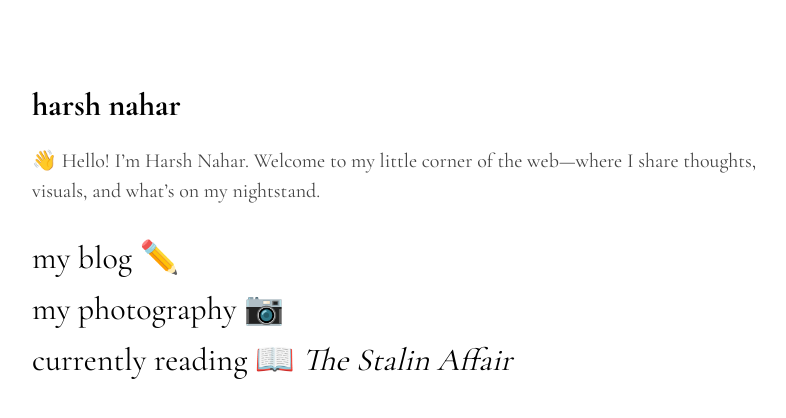
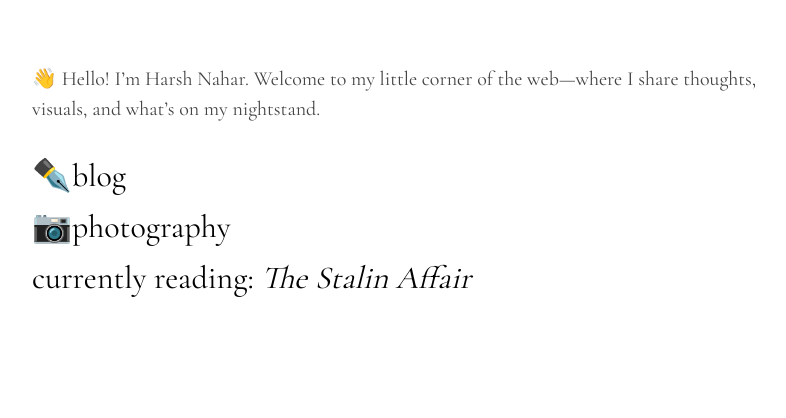
Before and after one commit to harsh-nahar/harsh-nahar.github.io, a Jekyll site: the page built from index.md, in a window 1280 px wide. Shown: the top 418 px of the page, without its empty margins (240-1026 px from the left). Built offline with Jekyll 4.4.1, drawn with Linux system fonts in a browser that asks for light colours.

Commit message:
Update home.html

```diff
--- a/_layouts/home.html
+++ b/_layouts/home.html
@@ -3,28 +3,24 @@ layout: default
 ---
 
 <div class="container home-container">
-  <h1 class="site-title">harsh nahar</h1>
-
-  <!-- Intro paragraph -->
+  <!-- Intro paragraph only -->
   <p class="home-intro">
     👋 Hello! I’m Harsh Nahar. Welcome to my little corner of the web—where I share thoughts, visuals, and what’s on my nightstand.
   </p>
 
-  <!-- Linked list -->
+  <!-- Left-aligned list of links -->
   <ul class="home-links">
     <li>
-      <a href="{{ '/blog/' | relative_url }}" class="link">
-        my blog ✏️
-      </a>
+      <a href="{{ '/blog/' | relative_url }}" class="link">✒️blog</a>
     </li>
     <li>
-      <a href="https://behance.net/hrsvnr" class="link" target="_blank" rel="noopener noreferrer">
-        my photography 📷
-      </a>
+      <a href="https://behance.net/hrsvnr" class="link"
+         target="_blank" rel="noopener noreferrer">📷photography</a>
     </li>
     <li>
-      <a href="https://www.goodreads.com/book/show/203578717-the-stalin-affair" class="link" target="_blank" rel="noopener noreferrer">
-        currently reading 📖 <em>The Stalin Affair</em>
+      <a href="https://www.goodreads.com/book/show/203578717-the-stalin-affair" class="link"
+         target="_blank" rel="noopener noreferrer">
+        currently reading: <em>The Stalin Affair</em>
       </a>
     </li>
   </ul>
```
